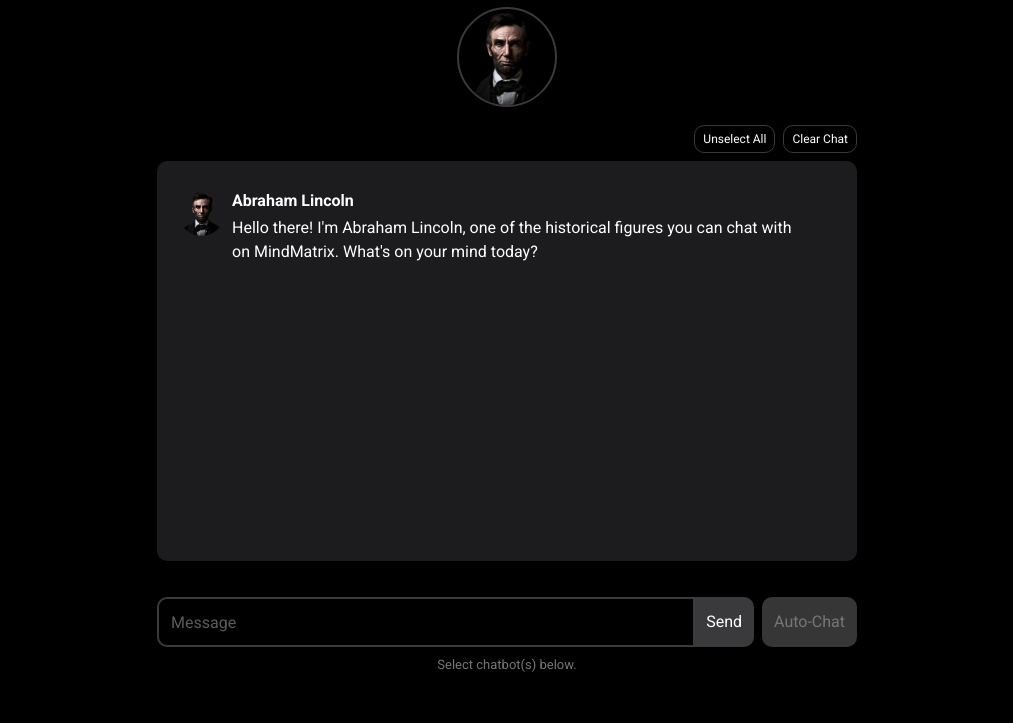
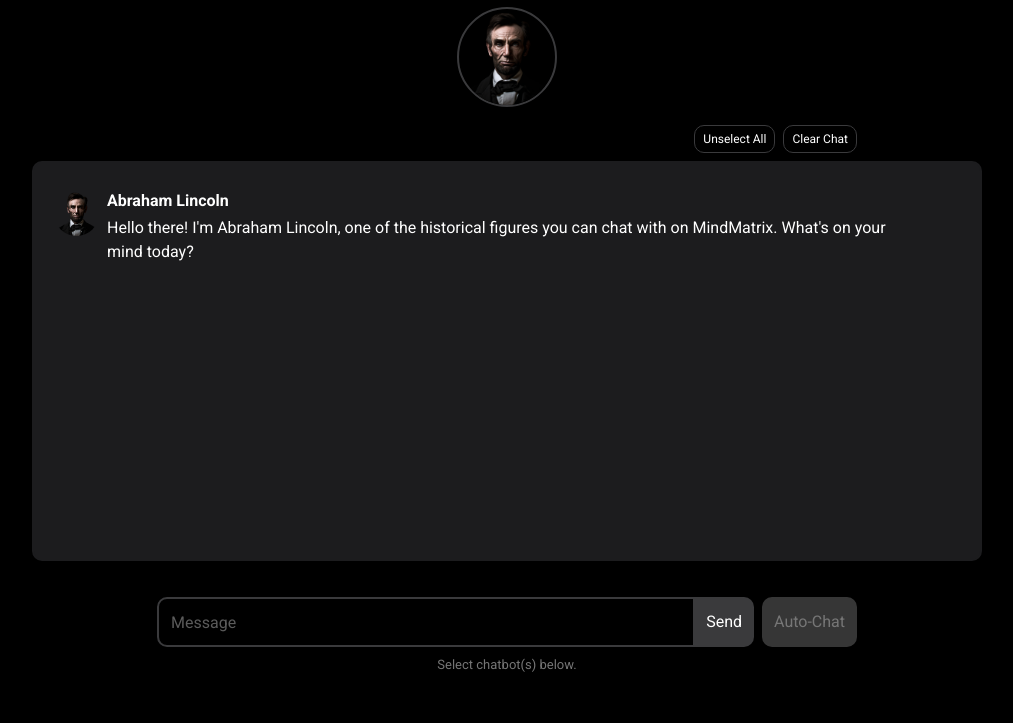
Before and after one commit to harrisonr98/mindmatrix, a website: page public/index.html in a window 1280 px wide. Shown: the part 77-800 px from the top of the page, without its empty margins (133-1146 px from the left). Drawn offline with nearby package versions, Linux system fonts and the light colour scheme.

Commit message:
Update styles.css

```diff
--- a/public/styles.css
+++ b/public/styles.css
@@ -188,7 +188,7 @@ padding-right: 0px;
     flex-grow: 1;
     margin-bottom: 8px;
     height: calc(100vh - 400px);
-    width: 700px;
+    width: 950px;
     overflow-y: auto;
     overflow-x: hidden;
     display: flex;
```
